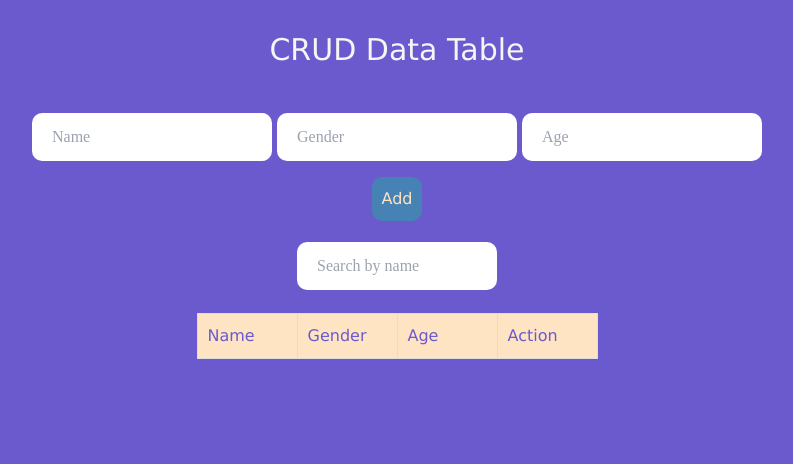
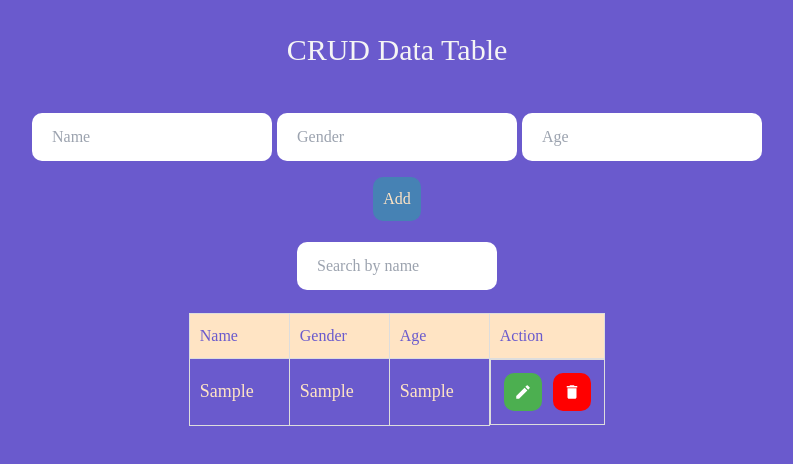
Before and after one commit to mdsiaofficial/CRUD-data-table-project-reactjs, a React (Vite) app: page / in a window 1280 px wide. Both pictures are taken after typing "Sample", "Sample", "Sample" into the empty fields and a click on the button "Add". Shown: the top 464 px of the page, without its empty margins (243-1036 px from the left). Built offline with nearby package versions, Linux system fonts and the light colour scheme.

Commit message:
"Updated font family in App.css, added handleDelete function and implemented data filtering in DataTable.jsx, and modified table rendering to use dynamic data"

```diff
--- a/src/App.css
+++ b/src/App.css
@@ -1,5 +1,5 @@
 body{
-  font-family: Verdana, Geneva, Tahoma, sans-serif;
+  font-family: 'Times New Roman', Times, serif, Verdana, Geneva, Tahoma, sans-serif;
   background-color: slateblue;
   color: whitesmoke;
 }
@@ -38,7 +38,7 @@
   padding: 12px 20px;
   margin: 8px 0;
   box-sizing: border-box;
-  font-family: cursive;
+  /* font-family: cursive; */
   color: black;
   border-radius: 10px;
 }
--- a/src/DataTable.jsx
+++ b/src/DataTable.jsx
@@ -33,8 +33,13 @@
       setFormData({ name: "", gender: "", age: "" });
     }
   }
+
+  const handleDelete = (id) => {
+    const updatedList = data.filter((item) => item.id !== id);
+    setData(updatedList);
+  }
   // console.log(formData);
-  console.log(data);
+  // console.log(data);
 
   return (
     <div>
@@ -100,9 +105,9 @@
             </thead>
 
             <tbody>
+              {/* hard code removed */}
 
-{/*
-              <tr>
+              {/*<tr>
                 <td>Ashiq</td>
                 <td>Male</td>
                 <td>24</td>
@@ -111,8 +116,26 @@
                   <button className='edit'><MdEdit /></button>
                   <button className='delete'><MdDelete /></button>
                 </td>
-              </tr>
-*/}
+              </tr> */}
+
+              {
+                data.map((item) => (
+                  <tr key={item.id}>
+                    <td key={item.id}>{item.name}</td>
+                    <td key={item.id}>{item.gender}</td>
+                    <td key={item.id}>{item.age}</td>
+
+                    <td className='actions'>
+                      <button className='edit'>
+                        <MdEdit />
+                      </button>
+                      <button className='delete' onClick={() => handleDelete(item.id)}>
+                        <MdDelete />
+                      </button>
+                    </td>
+                  </tr>
+                ))
+              }
 
 
             </tbody>
```
